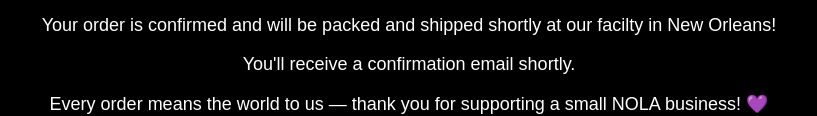
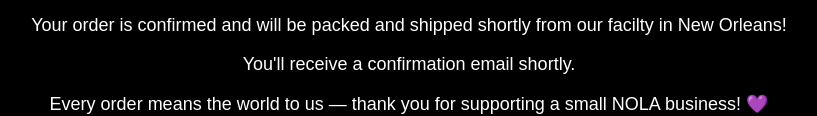
Before and after one commit to sugarkrewe/sugarkrewe, a website: page sugarkrewe-simple/success.html in a window 1280 px wide. Shown: the part 179-295 px from the top of the page, without its empty margins (231-1048 px from the left). Drawn offline with Linux system fonts and the light colour scheme.

Commit message:
Update success.html

```diff
--- a/sugarkrewe-simple/success.html
+++ b/sugarkrewe-simple/success.html
@@ -12,7 +12,7 @@
 </head>
 <body>
   <h1>👑 Thank You!</h1>
-  <p>Your order is confirmed and will be packed and shipped shortly at our facilty in New Orleans! </p>
+  <p>Your order is confirmed and will be packed and shipped shortly from our facilty in New Orleans! </p>
   <p>You'll receive a confirmation email shortly.</p>
   <p>Every order means the world to us — thank you for supporting a small NOLA business! 💜</p>
 <p style="font-size: 22px; font-weight: 900; letter-spacing: 2px; margin-top: 30px;">GOOD MUSIC · GOOD VIBES · GOOD GUMMIES 🎷</p>
```
